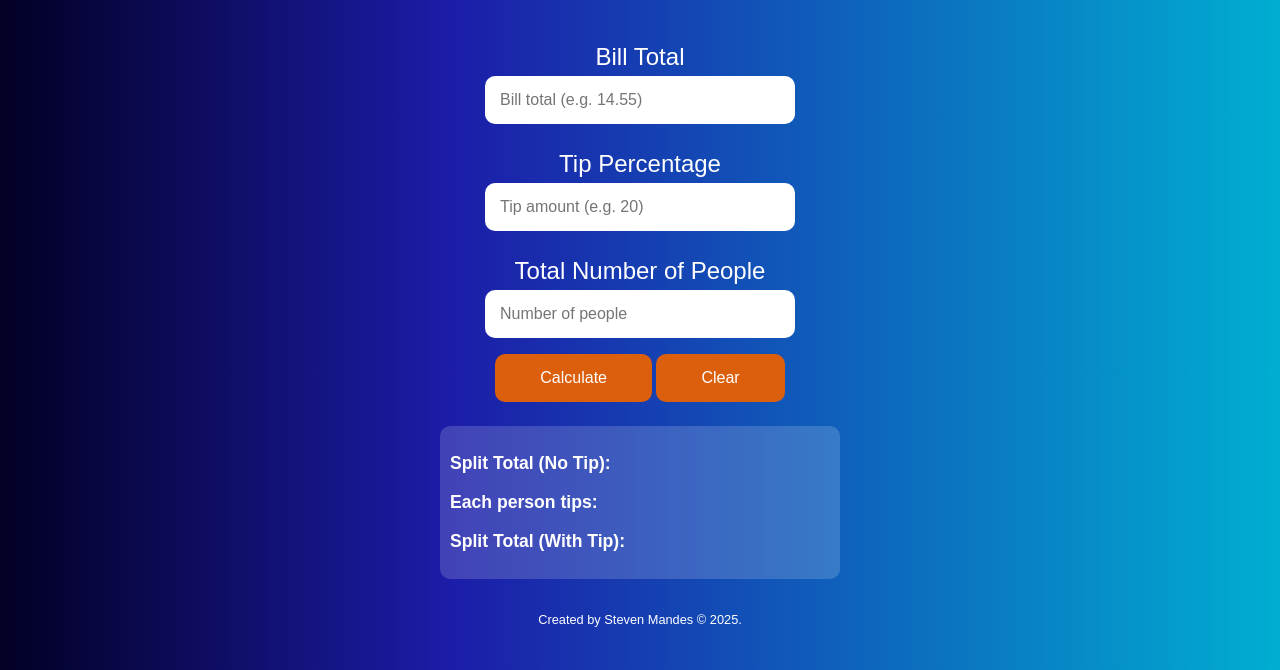
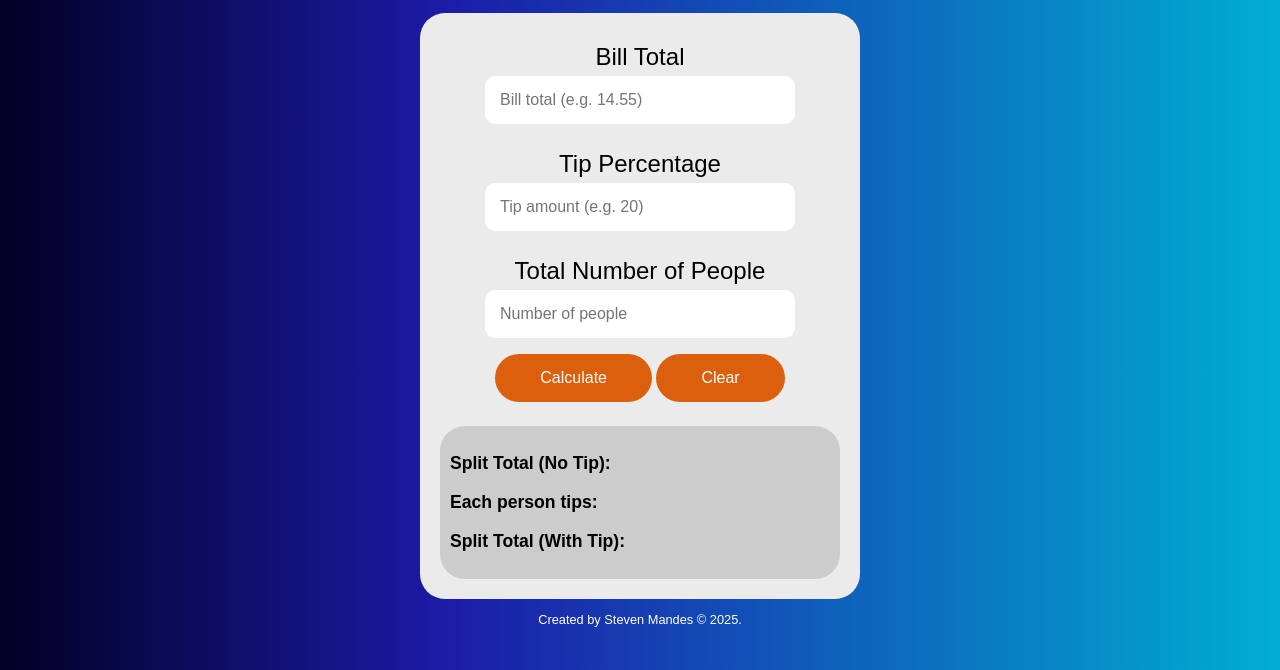
Before and after one commit to smandes86/split-the-bill, a plain HTML site: page index.html in a window 1280 px wide. Shown: the part 139-809 px from the top of the page. Drawn offline with Linux system fonts and the light colour scheme.

Commit message:
Various style changes

```diff
--- a/index.html
+++ b/index.html
@@ -21,10 +21,13 @@
 
     <label for="party">Total Number of People</label>
     <input id="People" type="number" placeholder="Number of people" min="1" step="1">
+    <div class="button-container">
+        <button aria-label="button" id="calcBtn">Calculate</button>
+        <button id="clearBtn">Clear</button>
+    </div>
 
-    <button aria-label="button" id="Calc_Btn">Calculate</button> <button id="Clear_Btn">Clear</button>
-    <p id="errorMsg" style="color: rgb(217, 255, 0); font-weight: bold;"></p>
-    <div class="results">
+    <p id="errorMsg"></p>
+    <div class="results" id="resultsContainer">
         <p>Split Total (No Tip): <span id="noTip"></span></p>
         <p>Each person tips: <span id="tipOnly"></span></p>
         <p>Split Total (With Tip): <span id="withTip"></span></p>
--- a/scripts.js
+++ b/scripts.js
@@ -5,7 +5,9 @@ const tipInput = document.getElementById("Tip_Percentage");
 // Grab total number of people inpu
 const peopleInput = document.getElementById("People");
 // Grab button
-const btn = document.getElementById("Calc_Btn");
+const btn = document.getElementById("calcBtn");
+// Grab Results Container
+const resultContainer = document.getElementById('resultsContainer');
 
 // Grab elements that displays the results
 const noTipOutput = document.getElementById("noTip");
@@ -34,6 +36,9 @@ function splitCalc(){
   const splitTip = tipAmount / people;
   const splitWithTip = totalWithTip / people;
 
+  // Set background color to white when the calculations are displayed
+  resultContainer.style.backgroundColor = '#FFFFFF';
+
   // Display results in USD format
   const formatter = new Intl.NumberFormat('en-US', {
       style: 'currency',
@@ -49,7 +54,7 @@ function splitCalc(){
 btn.addEventListener("click", splitCalc);
 
 // Clear fields and results
-const clearBtn = document.getElementById("Clear_Btn");
+const clearBtn = document.getElementById("clearBtn");
 
 clearBtn.addEventListener("click", function () {
   // Clear input values
@@ -64,4 +69,7 @@ clearBtn.addEventListener("click", function () {
 
   // Clear input error
   errorMsg.textContent = "";
+
+  // Result container goes back to default color
+  resultContainer.style.backgroundColor = '#CCCCCC';
 });
--- a/styles.css
+++ b/styles.css
@@ -22,6 +22,9 @@ h1 {
     width: 90%;
     max-width: 400px;
     padding: 20px;
+    background-color: #ebebeb;
+    color: #000;
+    border-radius: 25px;
 }
 
 label {
@@ -53,7 +56,7 @@ input[type=number] {
 
 button {
     background-color: #db5f0c;
-    border-radius: 10px;
+    border-radius: 25px;
     border: none;
     margin-bottom: .5em;
     padding: 15px 45px;
@@ -61,20 +64,27 @@ button {
     color: #fff;
     cursor: pointer;
     transition: all .30s ease-in-out;
+    display: inline;
 }
 
 button:hover {
     background-color: #aa0e0e;
 }
 
+#errorMsg {
+    color: #aa0e0e;
+    font-weight: bold;
+}
+
 .results {
     font-weight: bold;
     font-size: 1.1em;
-    background: rgb(255 255 255 / 17%);
-    border-radius: 10px;
+    background: #CCCCCC;
+    border-radius: 25px;
     padding: 10px;
     margin-top: 10px;
     text-align: left;
+    transition: all .30s ease-in-out;
 }
 
 .copyright {
```
Lines whose indentation alone changed are shown as unchanged.
